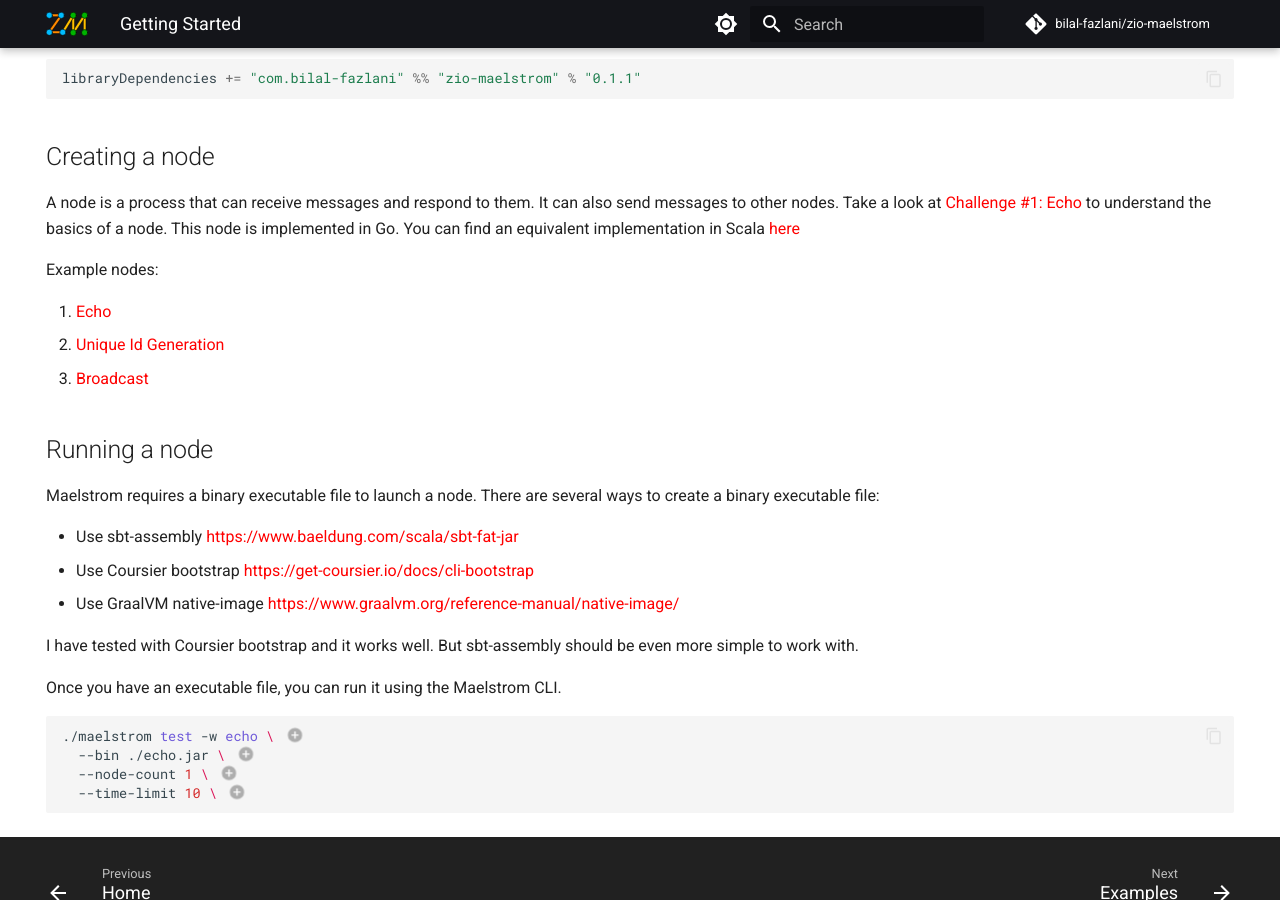
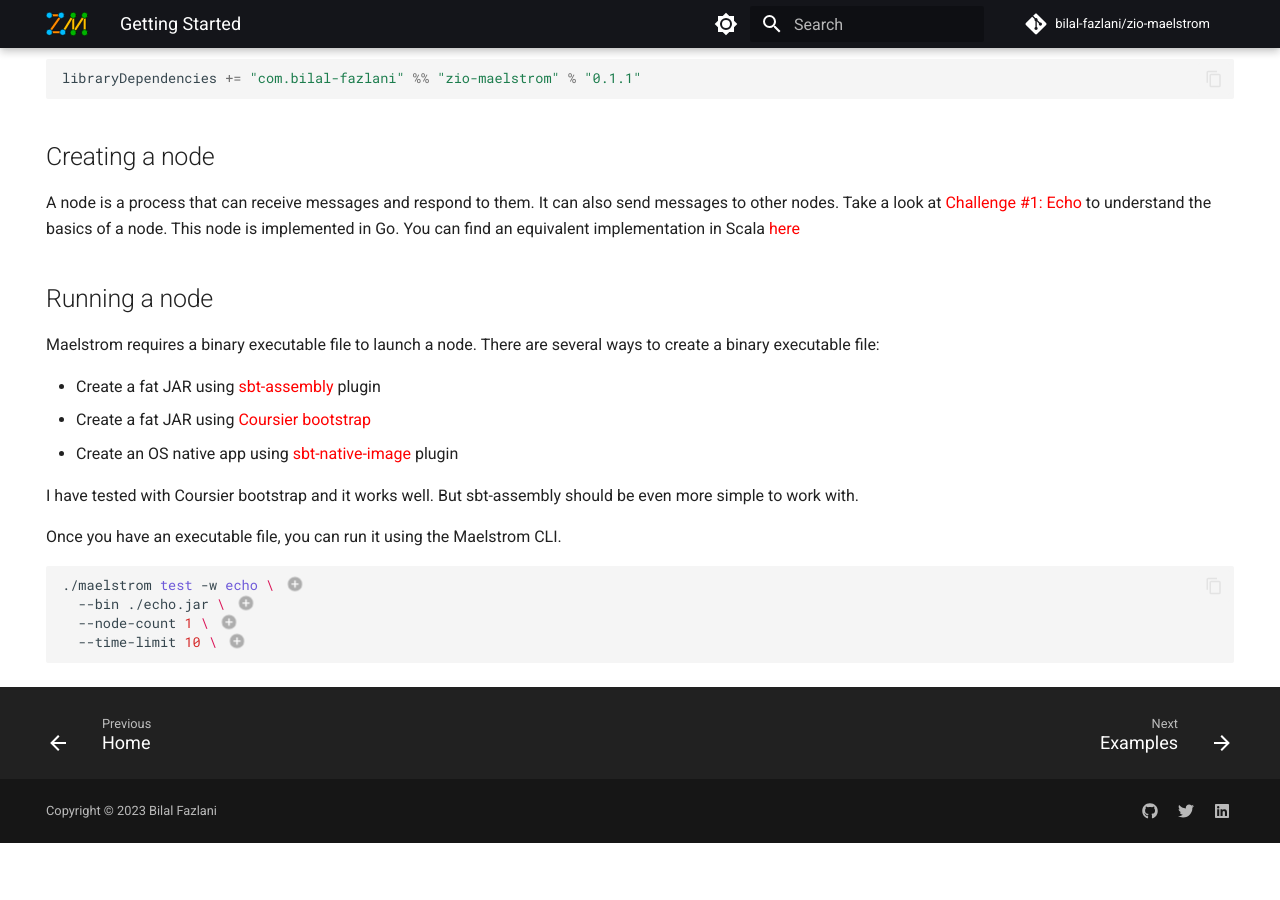
Before and after one commit to bilal-fazlani/zio-maelstrom, an MkDocs documentation site: the page built from docs/getting-started/index.md, in a window 1280 px wide and 900 px high, scrolled down 894 px. Built offline with MkDocs 1.6.1 and Material for MkDocs 9.7.7, drawn with Linux system fonts in a browser that asks for light colours; plug-ins that fetch from the network failed and are left out; comment, search, counter and statistics services are not loaded; after the commit the page ends 1737 px from its top, so only the background shows below that.

Commit message:
doc changes

```diff
--- a/docs/getting-started/index.md
+++ b/docs/getting-started/index.md
@@ -47,19 +47,13 @@ libraryDependencies += "com.bilal-fazlani" %% "zio-maelstrom" % "0.1.1"
 
 A node is a process that can receive messages and respond to them. It can also send messages to other nodes. Take a look at [Challenge #1: Echo](https://fly.io/dist-sys/1/) to understand the basics of a node. This node is implemented in Go. You can find an equivalent implementation in Scala [here](echo.md)
 
-Example nodes:
-
-1. [Echo](echo.md)
-2. [Unique Id Generation](unique-ids.md)
-3. [Broadcast](broadcast.md)
-
 ## Running a node
 
 Maelstrom requires a binary executable file to launch a node. There are several ways to create a binary executable file:
 
-- Use sbt-assembly https://www.baeldung.com/scala/sbt-fat-jar
-- Use Coursier bootstrap https://get-coursier.io/docs/cli-bootstrap
-- Use GraalVM native-image https://www.graalvm.org/reference-manual/native-image/
+- Create a fat JAR using [sbt-assembly](https://www.baeldung.com/scala/sbt-fat-jar) plugin
+- Create a fat JAR using [Coursier bootstrap](https://get-coursier.io/docs/cli-bootstrap)
+- Create an OS native app using [sbt-native-image](https://github.com/scalameta/sbt-native-image) plugin
 
 I have tested with Coursier bootstrap and it works well. But sbt-assembly should be even more simple to work with.
 
```
